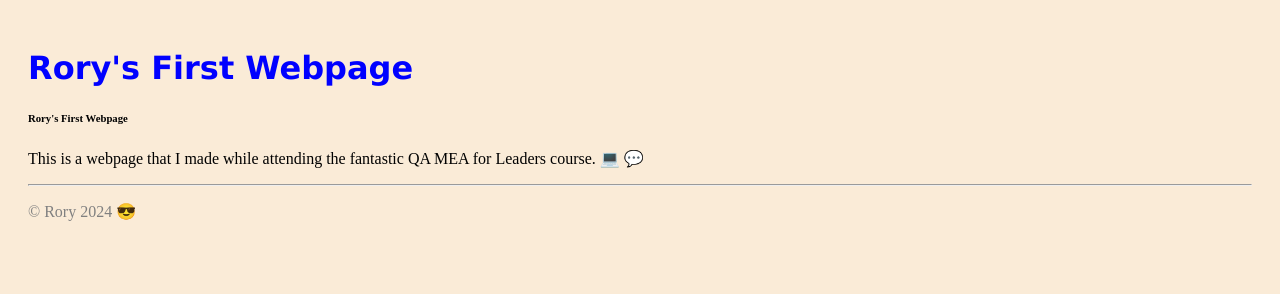
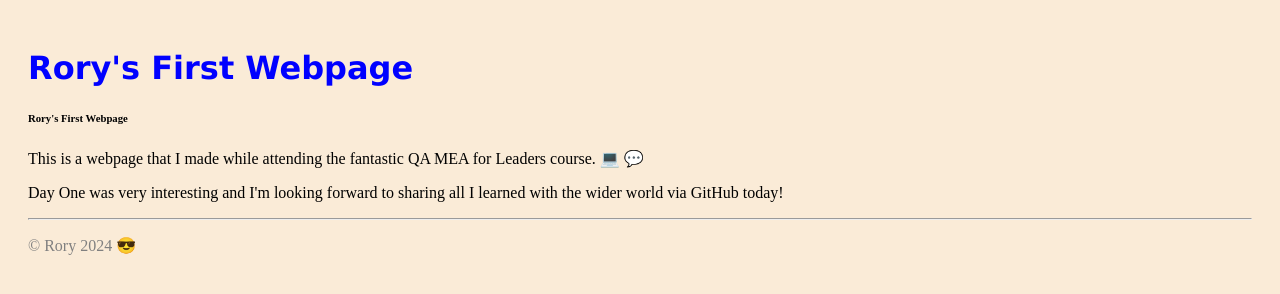
Before and after one commit to MEARory/monday, a plain HTML site: page index.html in a window 1280 px wide. Drawn offline with Linux system fonts and the light colour scheme.

Commit message:
Tuesday intro added to index.html

```diff
--- a/index.html
+++ b/index.html
@@ -12,6 +12,8 @@
     <h1>Rory's First Webpage</h1>
     <h6>Rory's First Webpage</h6>
     <p>This is a webpage that I made while attending the fantastic QA MEA for Leaders course. &#128187; &#128172;</p>
+
+    <p>Day One was very interesting and I'm looking forward to sharing all I learned with the wider world via GitHub today!</p>
     <hr>
 
     <footer>
```
